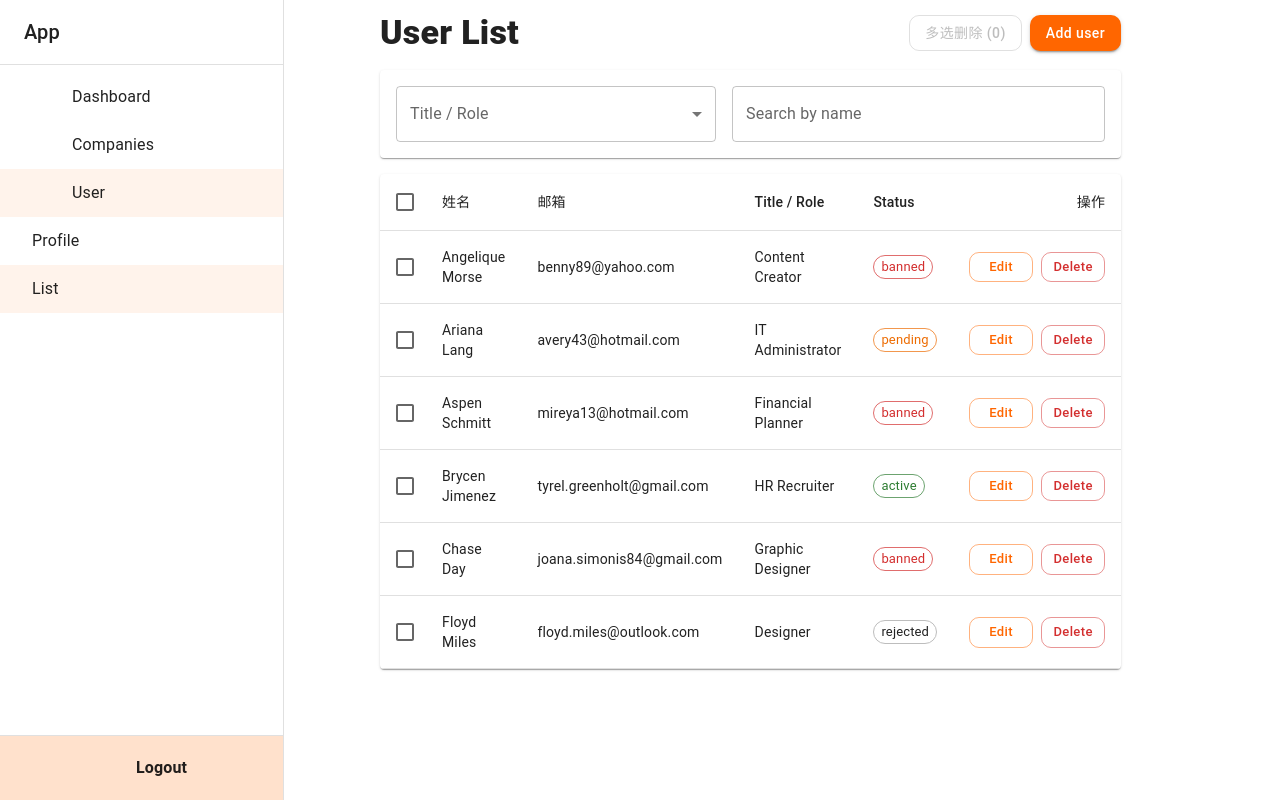
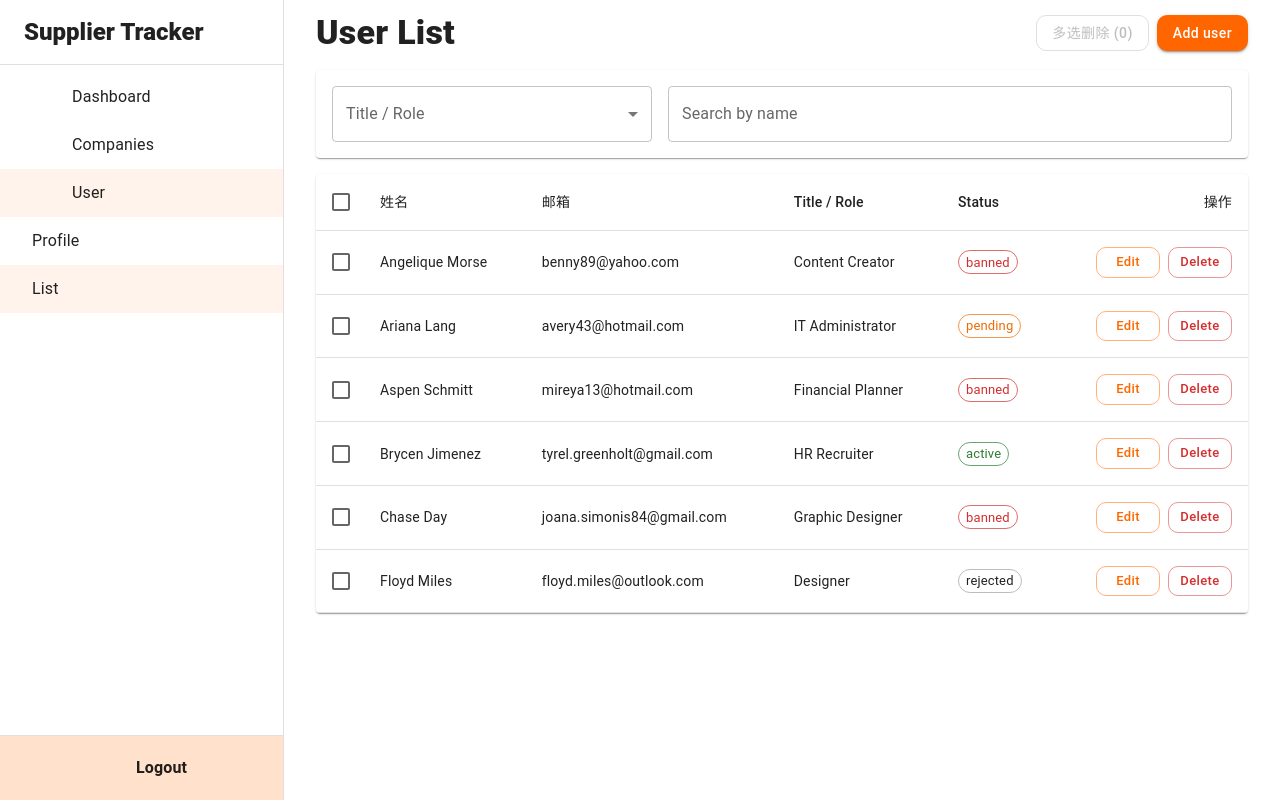
Before and after one commit to junhaozhu1/XiaoMi, a Next.js app in the folder next-mui-auth-js/: page /app/user/list in a window 1280 px wide. Built offline with nearby package versions, Linux system fonts and the light colour scheme; some icons are missing.

Commit message:
feat: update page layout

```diff
--- a/next-mui-auth-js/components/Sidebar.js
+++ b/next-mui-auth-js/components/Sidebar.js
@@ -77,8 +77,8 @@ export default function Sidebar({ children }) {
         }}
       >
         <Toolbar sx={{ px: 2 }}>
-          <Typography variant="h6" noWrap>
-            App
+          <Typography variant="h5" sx={{ fontWeight: 800 }}>
+            Supplier Tracker
           </Typography>
         </Toolbar>
 
@@ -171,8 +171,21 @@ export default function Sidebar({ children }) {
         </Box>
       </Drawer>
 
-      <Box component="main" sx={{ flexGrow: 1, px: 20, py: 1.5 }}>
-        {/* <Toolbar /> */}
+      <Box
+        component="main"
+        sx={{
+          flexGrow: 1,
+          py: 1.5,
+
+          // 右边距（保持正常）
+          pr: { xs: 2, md: 3, lg: 4 },
+
+          // 左边距（更大 -> 内容整体向右）
+          pl: { xs: 3, md: 10, lg: 12 },
+
+          minWidth: 0,
+        }}
+      >
         {children}
       </Box>
     </Box>
```
